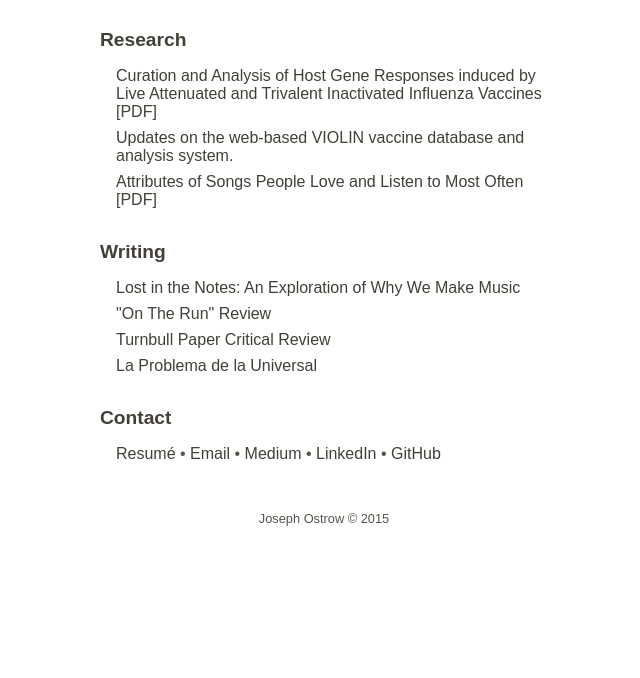
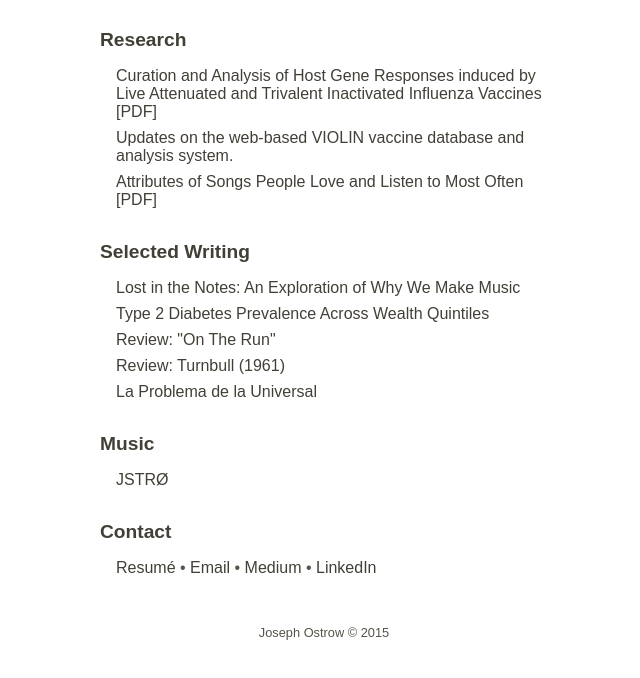
Before and after one commit to gilesvangruisen/JSTRO.github.io, a plain HTML site: page index.html in a window 1280 px wide. Shown: the part 84-762 px from the top of the page, without its empty margins (316-956 px from the left). Drawn offline with Linux system fonts and the light colour scheme.

Commit message:
minor content changes

```diff
--- a/index.html
+++ b/index.html
@@ -31,25 +31,33 @@
         <h2>Research</h2>
 
         <ul class="wide-list">
-            <li><a href="workFiles/Poster_UROP_Final(2).pdf">Curation and Analysis of Host Gene Responses induced by Live Attenuated and Trivalent Inactivated Influenza Vaccines [PDF]</a></li>
-            <li><a href="http://www.ncbi.nlm.nih.gov/pubmed/24259431">Updates on the web-based VIOLIN vaccine database and analysis system.</a></li>
-            <li><a href="workFiles/SMPC2015ConradCorey.pdf">Attributes of Songs People Love and Listen to Most Often [PDF]</a></li>
+            <li><a href="workFiles/Poster_UROP_Final(2).pdf" target="_blank">Curation and Analysis of Host Gene Responses induced by Live Attenuated and Trivalent Inactivated Influenza Vaccines [PDF]</a></li>
+            <li><a href="http://www.ncbi.nlm.nih.gov/pubmed/24259431" target="_blank">Updates on the web-based VIOLIN vaccine database and analysis system.</a></li>
+            <li><a href="workFiles/SMPC2015ConradCorey.pdf" target="_blank">Attributes of Songs People Love and Listen to Most Often [PDF]</a></li>
         </ul>
     </section>
 
     <section>
-        <h2>Writing</h2>
+        <h2>Selected Writing</h2>
         <ul class="wide-list">
-            <li><a href="https://medium.com/capstone-project">Lost in the Notes: An Exploration of Why We Make Music</a></li>
-            <li><a href="workFiles/OnTheRunReview.pdf">"On The Run" Review</a></li>
-            <li><a href="workFiles/PsychCriticalReview.pdf">Turnbull Paper Critical Review</a></li>
-            <li><a href="workFiles/EnsayoFinalLaProblemaDeLaUniversal.pdf">La Problema de la Universal</a></li>
+            <li><a href="https://medium.com/capstone-project" target="_blank">Lost in the Notes: An Exploration of Why We Make Music</a></li>
+            <li><a href="workFiles/PSYCH359ResearchReport.pdf" target="_blank">Type 2 Diabetes Prevalence Across Wealth Quintiles</a></li>
+            <li><a href="workFiles/OnTheRunReview.pdf" target="_blank">Review: "On The Run" </a></li>
+            <li><a href="workFiles/PsychCriticalReview.pdf" target="_blank">Review: Turnbull (1961)</a></li>
+            <li><a href="workFiles/EnsayoFinalLaProblemaDeLaUniversal.pdf" target="_blank">La Problema de la Universal</a></li>
+        </ul>
+    </section>
+
+    <section>
+        <h2>Music</h2>
+        <ul class="wide-list">
+            <li><a href="https://soundcloud.com/jstromusic" target="_blank">JSTR&#216;</a></li>
         </ul>
     </section>
 
     <section>
         <h2>Contact</h2>
-        <p class="wide-list"><a href="workFiles/Resume_JosephOstrow.pdf">Resum&#233;</a> &bull; <a href="mailto:jstro@umich.edu">Email</a> &bull; <a href="https://medium.com/@joeostrow">Medium</a> &bull; <a href="https://www.linkedin.com/pub/joseph-ostrow/63/a7b/715">LinkedIn</a> &bull; <a href="https://github.com/JSTRO">GitHub</a></p>
+        <p class="wide-list"><a href="workFiles/Resume_JosephOstrow.pdf" target="_blank">Resum&#233;</a> &bull; <a href="mailto:jstro@umich.edu" target="_blank">Email</a> &bull; <a href="https://medium.com/@joeostrow" target="_blank">Medium</a> &bull; <a href="https://www.linkedin.com/pub/joseph-ostrow/63/a7b/715" target="_blank">LinkedIn</a> <!-- &bull; <a href="https://github.com/JSTRO" target="_blank">GitHub</a> --></p>
 
     </section>
 
```
Also changed, not shown: 1 other file.
